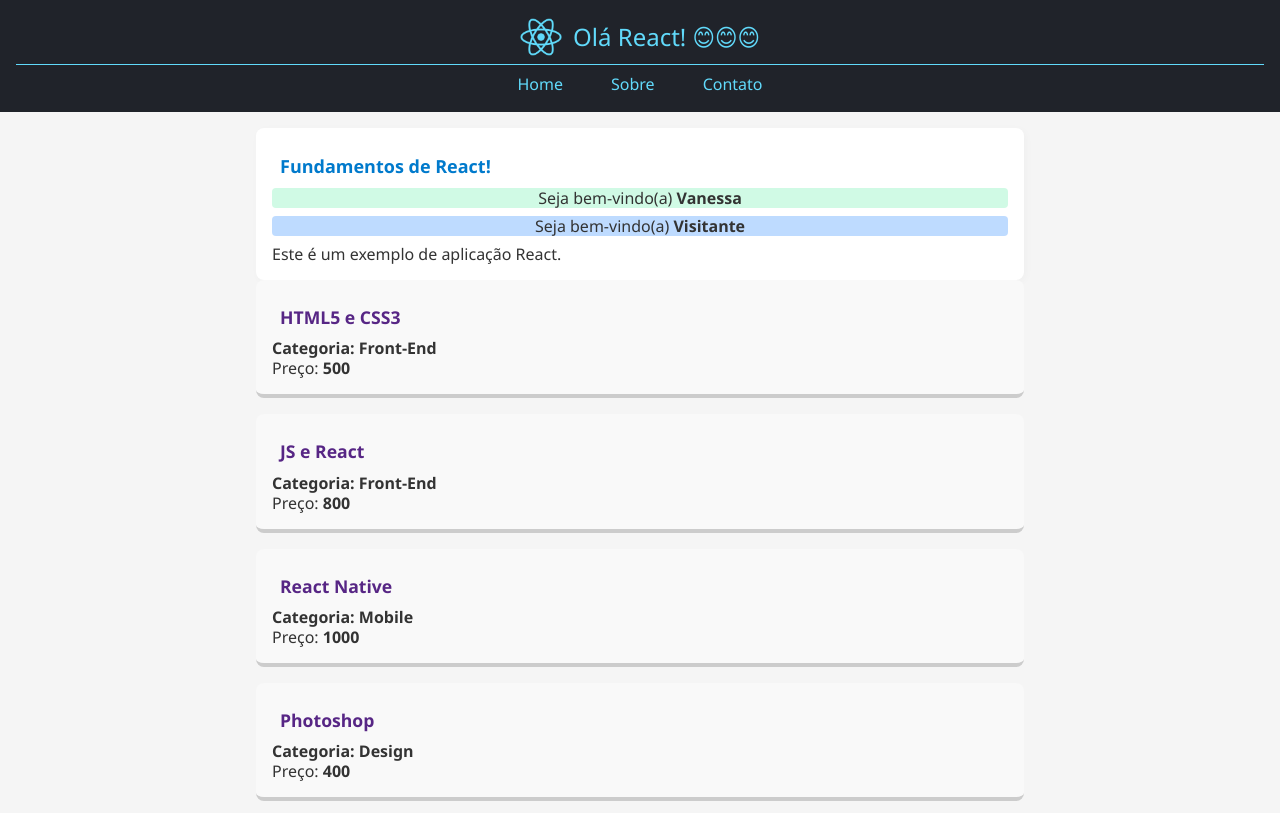
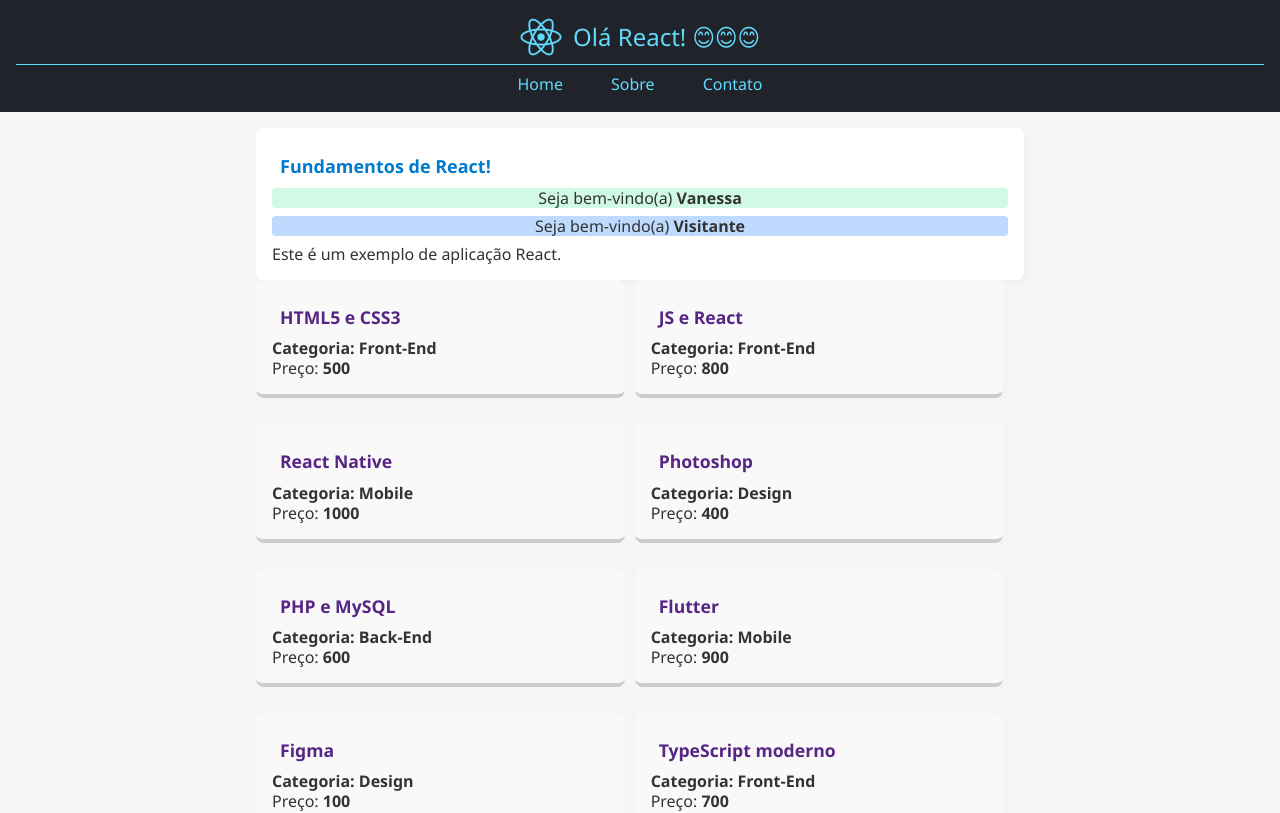
Before and after one commit to VanessaBaldin1/react-fundamentos, a React (Vite) app: page / in a window 1280 px wide. Shown: the top 813 px of the page. Built offline with nearby package versions, Linux system fonts and the light colour scheme.

Commit message:
Adiciona responsividade

```diff
--- a/src/components/Conteudo/Conteudo.module.css
+++ b/src/components/Conteudo/Conteudo.module.css
@@ -19,3 +19,16 @@
 .sombra {
   box-shadow: rgba(0, 0, 0, 0.027) 2px 2px 8px;
 }
+
+@media screen and (min-width: 600px) {
+  .artigos {
+    display: flex;
+    justify-content: flex-start;
+    flex-wrap: wrap;
+    gap: 10px;
+
+    article {
+      width: 48%;
+    }
+  }
+}
--- a/src/components/Conteudo/Conteudo.tsx
+++ b/src/components/Conteudo/Conteudo.tsx
@@ -21,9 +21,11 @@
       </section>
 
       {/* Usando MAP no Artigo  */}
-      {cursos.map((curso) => {
-        return <Artigo dados={curso} key={curso.id} />;
-      })}
+      <div className={estilos.artigos}>
+        {cursos.map((curso) => (
+          <Artigo dados={curso} key={curso.id} />
+        ))}
+      </div>
 
       <DicaDodia />
 
```
